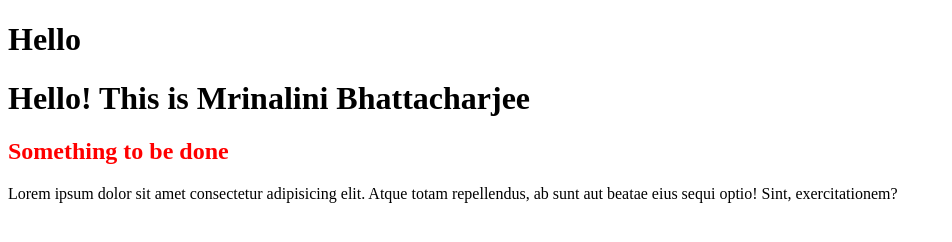
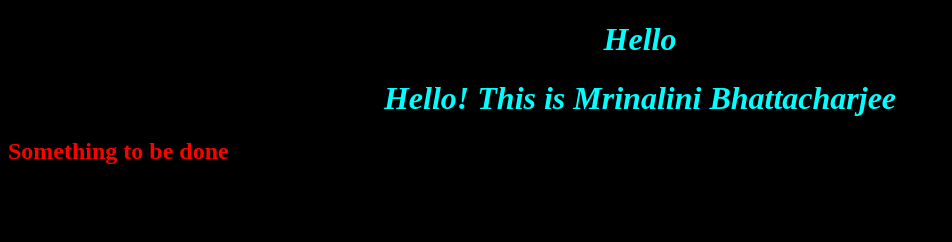
Before and after one commit to mrinalini17/KIIT-demo, a plain HTML site: page index.html in a window 1280 px wide. Shown: the whole page, without its empty margins (0-952 px from the left). Drawn offline with Linux system fonts and the light colour scheme.

Commit message:
Style Edit

```diff
--- a/style.css
+++ b/style.css
@@ -1 +1,8 @@
-git config --golbal user.name "name"
+body{
+    background-color: black;
+}
+h1{
+    color: aqua;
+    text-align: center;
+    font-style: italic;
+}
```
